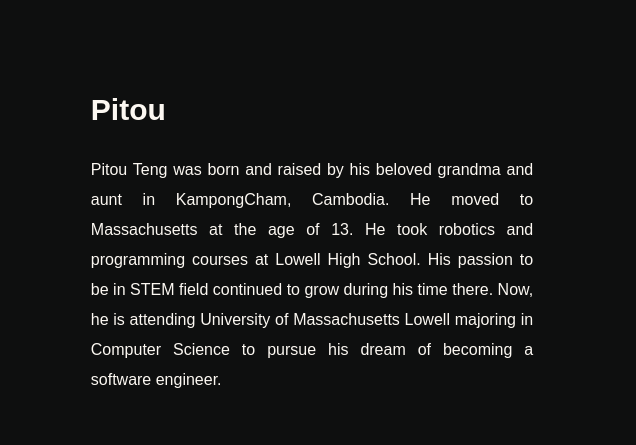
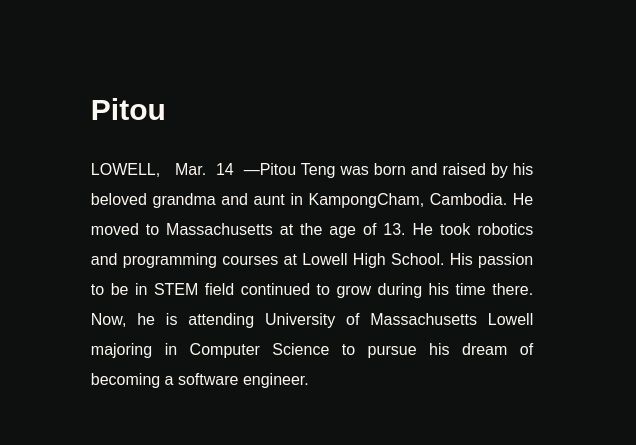
Before and after one commit to pitouteng/pitouteng.github.io, a plain HTML site: page index.html in a window 1280 px wide. Shown: the part 777-1222 px from the top of the page, 644-1280 px from the left. Drawn offline with Linux system fonts and the light colour scheme.

Commit message:
edit footer

```diff
--- a/css/480.css
+++ b/css/480.css
@@ -157,13 +157,14 @@ p a{
 
 .socialMedia{
 	background-color: black;
-	text-align: right;
+	text-align: center;
 	padding: 40px;
 }
 h1{
   font-size: 10px;
 	background-color: black;
-	text-align: left;
+	text-align: center;
+	padding-bottom: 30px;
 }
 
 .fa {
--- a/index.html
+++ b/index.html
@@ -40,7 +40,7 @@
 		</div>
 		<div class="about">
 			<p class="topText">Pitou</p>
-			<p>Pitou Teng was born and raised by his beloved grandma and aunt in KampongCham, Cambodia. He moved to Massachusetts at the age of 13.
+			<p>LOWELL,&nbsp;&nbsp; <span id="date">Month.&nbsp; Day </span>&nbsp;&nbsp;&mdash;Pitou Teng was born and raised by his beloved grandma and aunt in KampongCham, Cambodia. He moved to Massachusetts at the age of 13.
 				He took robotics and programming courses at Lowell High School. His passion to be in STEM field continued
 				to grow during his time there. Now, he is attending University of Massachusetts Lowell majoring in Computer Science to pursue his
 				dream of becoming a software engineer.
@@ -72,7 +72,24 @@
 		</div>
 	</footer>
 
-
+	<script>
+		var today = new Date();
+		var month = new Array();
+		month[0] = "Jan";
+		month[1] = "Feb";
+		month[2] = "Mar";
+		month[3] = "Apr";
+		month[4] = "May";
+		month[5] = "June";
+		month[6] = "July";
+		month[7] = "Aug";
+		month[8] = "Sep";
+		month[9] = "Oct";
+		month[10] = "Nov";
+		month[11] = "Dec";
+		var n = month[today.getMonth()];
+		 document.getElementById("date").innerHTML= n+". &nbsp;" + today.getDate();
+	</script>
 
 </body>
 </html>
```
